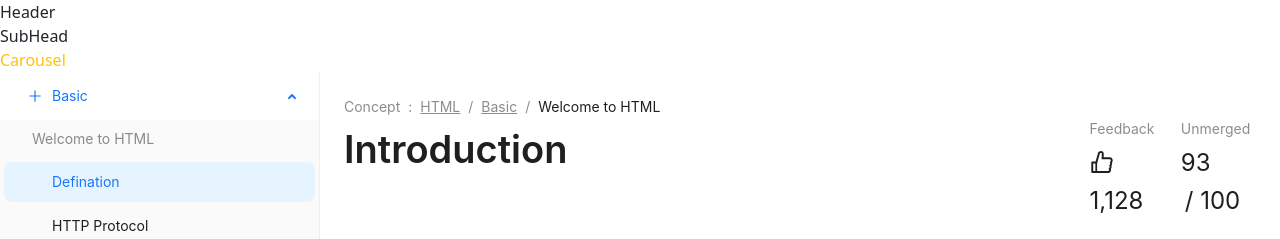
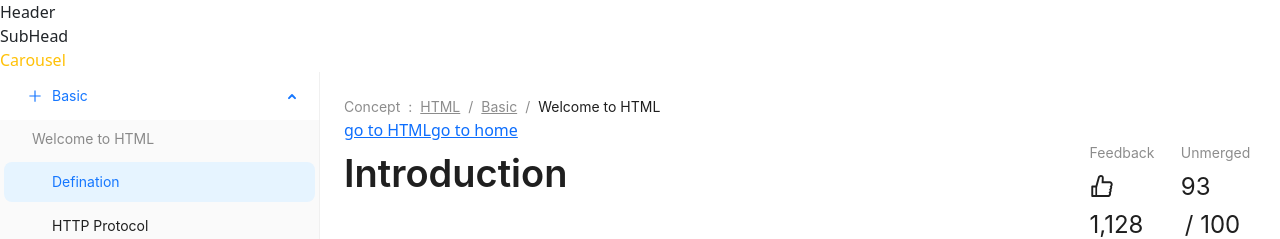
Before and after one commit to NgoDuc2505/BWS_TRLweb, a React (Vite) app: page /detail in a window 1280 px wide. Shown: the top 239 px of the page. Built offline with nearby package versions, Linux system fonts and the light colour scheme.

Commit message:
some config

```diff
--- a/package.json
+++ b/package.json
@@ -15,8 +15,8 @@
     "bootstrap": "^5.3.3",
     "react": "^18.2.0",
     "react-dom": "^18.2.0",
-    "react-router": "^6.23.0",
-    "react-router-dom": "^6.23.0"
+    "react-router": "^6.23.1",
+    "react-router-dom": "^6.23.1"
   },
   "devDependencies": {
     "@types/react": "^18.2.66",
--- a/src/main.jsx
+++ b/src/main.jsx
@@ -5,6 +5,6 @@ import "./index.css";
 
 ReactDOM.createRoot(document.getElementById("root")).render(
   <React.StrictMode>
-    <App />
+      <App />
   </React.StrictMode>
 );
--- a/src/pages/DetailContent/DetailContent.jsx
+++ b/src/pages/DetailContent/DetailContent.jsx
@@ -1,5 +1,6 @@
 import React from "react";
 import { PlusOutlined, LikeOutlined } from "@ant-design/icons";
+
 import {
   Menu,
   Typography,
@@ -12,6 +13,7 @@ import {
   Image,
 } from "antd";
 import Index from "../../components/Error_IMG_display/Index";
+import { NavLink } from "react-router-dom";
 
 const { Title, Paragraph, Text, Link } = Typography;
 const blockContent = ` Lorem ipsum dolor sit amet consectetur adipisicing elit. Esse impedit architecto quaerat, consequuntur inventore quo accusamus. Eius sunt molestiae ducimus perspiciatis molestias dolore blanditiis corrupti non repellendus? Earum, sed sint hic assumenda reiciendis incidunt deleniti recusandae, dolore, veniam minus natus.`;
@@ -171,6 +173,9 @@ function DetailContent() {
         />
         <div className="right_content p-4 w-75">
           <Breadcrumb separator="" items={navLocation} />
+          <NavLink to={'/detail/html'}>go to HTML</NavLink>
+          {/* =========this is a===================================================================================== */}
+          <a href="/detail/html">go to home</a>
           <Flex vertical={false} justify="space-between">
             <Title className="mt-2">Introduction</Title>
             <Row gutter={16} style={{ width: "20%" }}>
--- /dev/null
+++ b/src/routes/route.config.jsx
@@ -0,0 +1,26 @@
+import { createBrowserRouter } from "react-router-dom";
+import RootRoute from "../pages/RootRoute";
+import DetailContent from "../pages/DetailContent/DetailContent";
+import Content from "../components/Content/Content";
+
+const router = createBrowserRouter([
+  {
+    path: "/",
+    element: <RootRoute />,
+    children: [
+      {
+        path: "detail",
+        element: <DetailContent></DetailContent>,
+        children: [
+
+        ],
+      },
+      {
+        path: "/",
+        element: <Content></Content>,
+      },
+    ],
+  },
+]);
+
+export { router };
```
Also changed, not shown: src/App.jsx (+5 -22 lines), 1 other file (tests, documents, lock files or other folders).
